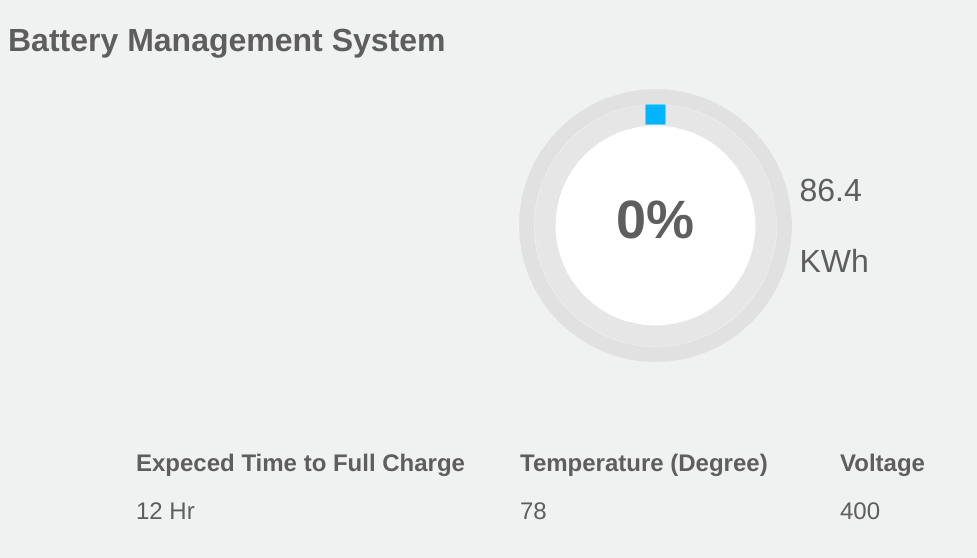
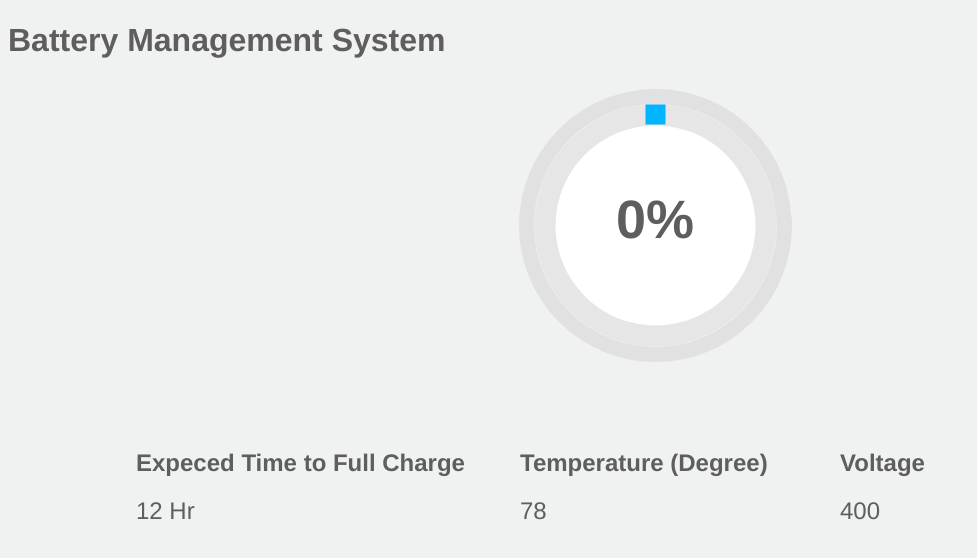
Before and after one commit to Sandyu15ee009/batteryManagement, a plain HTML site: page battery2.html in a window 1280 px wide. Shown: the top 558 px of the page, without its empty margins (0-977 px from the left). Drawn offline with nearby package versions, Linux system fonts and the light colour scheme; no server answers.

Commit message:
Update battery2.html

```diff
--- a/battery2.html
+++ b/battery2.html
@@ -162,10 +162,6 @@ function preloadFunc()
 		    <input type="hidden" id="progressController" min="0" max="100" value="0" />
 		  </div
 		  <br>
-		  <div>
-		  	<p id="pwr" style="font-size: 2em; position: relative" value="86.4" >86.4</p>
-		  	<p style="font-size: 2em; position: relative" >KWh</p>
-		  </div>
 		</div>
 <br>
 <br>
```
